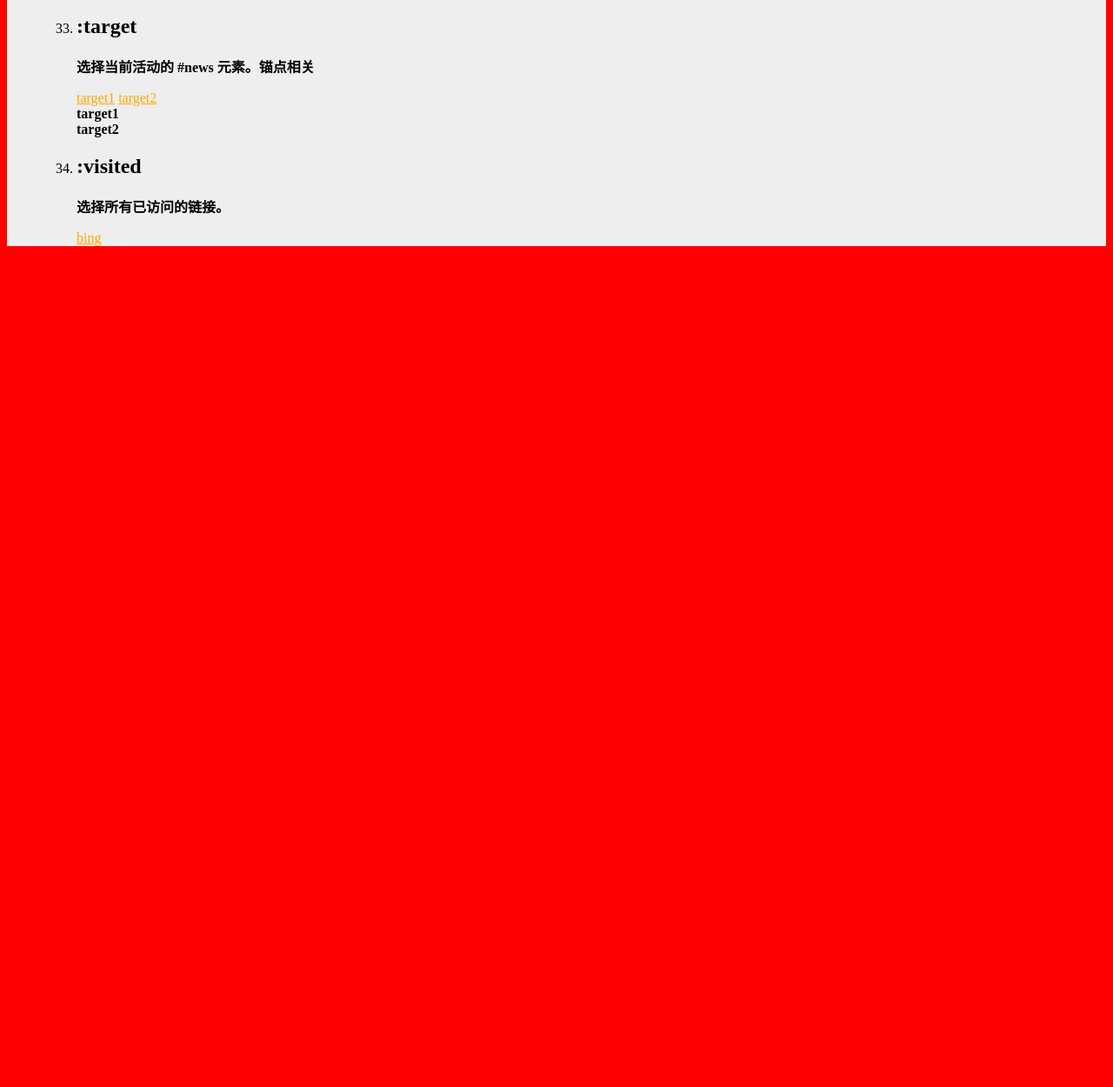
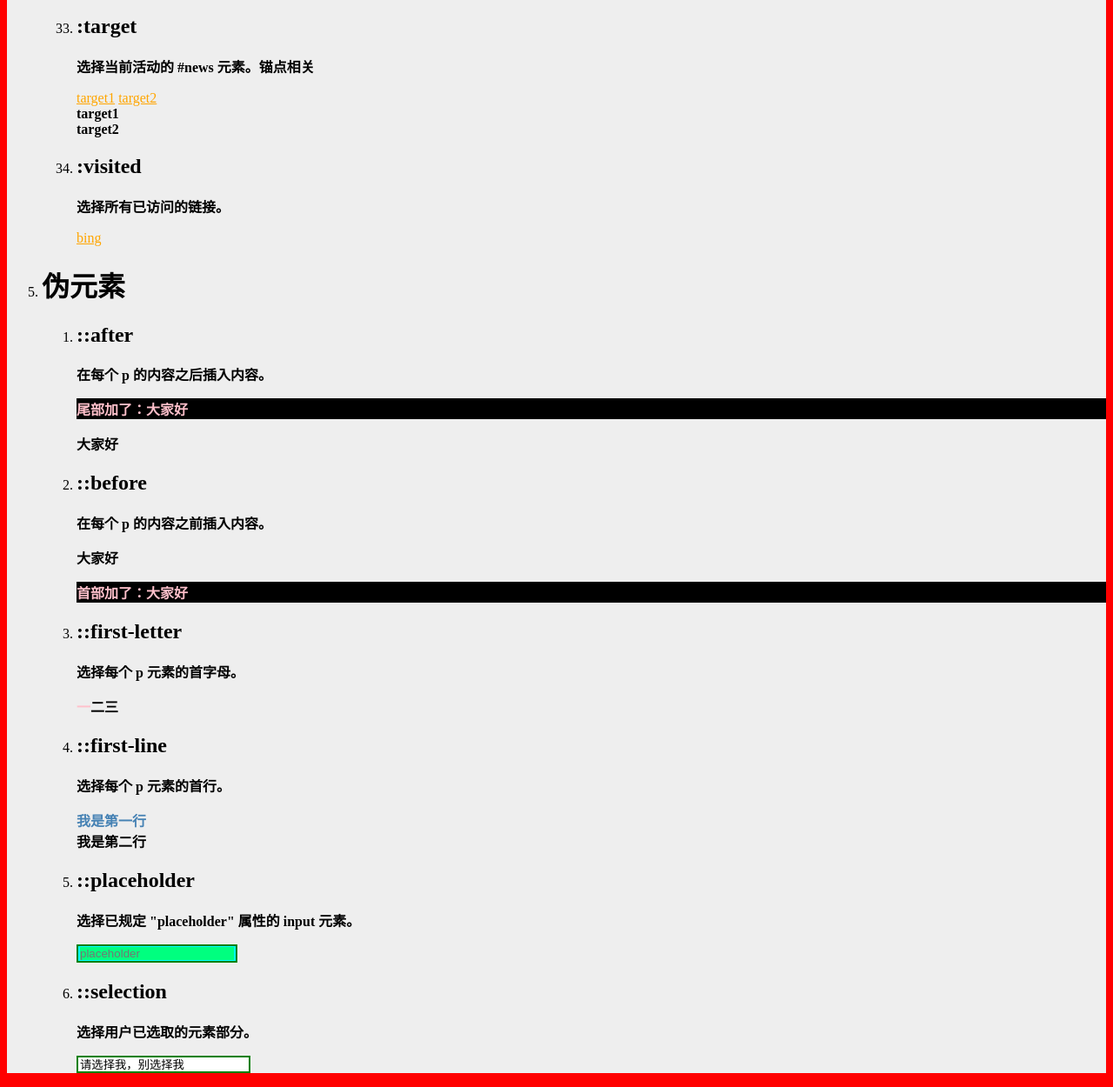
Before and after one commit to obf1313/50projects50days, a plain HTML site: page css-selector/index.html in a window 1280 px wide. Shown: the part 7091-8341 px from the top of the page at 87% size. Before the commit the page ends 7390 px from the top, so only its background shows below. Drawn offline with Linux system fonts and the light colour scheme.

Commit message:
feat: css 选择器-伪元素

```diff
--- a/css-selector/index.html
+++ b/css-selector/index.html
@@ -341,6 +341,45 @@
         </li>
       </ul>
     </li>
+    <li>
+      <h1>伪元素</h1>
+      <ul>
+        <li>
+          <h2>::after</h2>
+          <p>在每个 p 的内容之后插入内容。</p>
+          <div class="after">
+            <p>尾部加了：大家好</p>
+          </div>
+        </li>
+        <li>
+          <h2>::before</h2>
+          <p>在每个 p 的内容之前插入内容。</p>
+          <div class="before">
+            <p>首部加了：大家好</p>
+          </div>
+        </li>
+        <li>
+          <h2>::first-letter</h2>
+          <p>选择每个 p 元素的首字母。</p>
+          <p class="p-first-letter">一二三</p>
+        </li>
+        <li>
+          <h2>::first-line</h2>
+          <p>选择每个 p 元素的首行。</p>
+          <p class="first-line">我是第一行<br />我是第二行</p>
+        </li>
+        <li>
+          <h2>::placeholder</h2>
+          <p>选择已规定 "placeholder" 属性的 input 元素。</p>
+          <input type="text" placeholder="placeholder">
+        </li>
+        <li>
+          <h2>::selection</h2>
+          <p>选择用户已选取的元素部分。</p>
+          <input type="text" class="my-input" value="请选择我，别选择我">
+        </li>
+      </ul>
+    </li>
   </ul>
 </body>
 
--- a/css-selector/style.css
+++ b/css-selector/style.css
@@ -189,3 +189,34 @@ div>input:read-write {
 :target {
   background-color: rebeccapurple;
 }
+
+.after::after {
+  content: '大家好';
+}
+
+.before::before {
+  content: '大家好';
+}
+
+.p-first-letter::first-letter {
+  color: pink;
+}
+
+.first-line::first-line {
+  color: steelblue;
+}
+
+input::placeholder {
+  background-color: springgreen;
+}
+
+.my-input {
+  width: 200px;
+  height: 20px;
+  background-color: #fff !important;
+  color: #000 !important;
+}
+
+.my-input::selection {
+  background-color: pink;
+}
```
